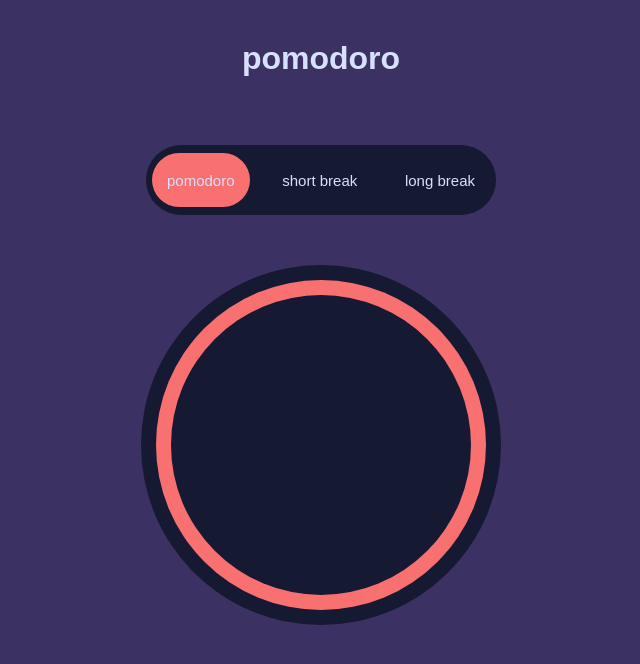
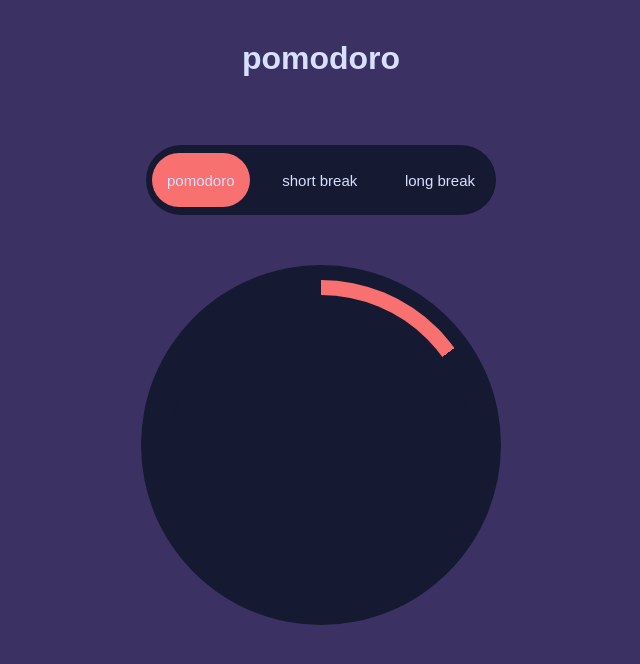
Before and after one commit to Gosia-Magdzik/pomodoro, a React (Create React App) app: page / in a window 1280 px wide. Shown: the top 664 px of the page, without its empty margins (319-959 px from the left). Built offline with nearby package versions, Linux system fonts and the light colour scheme.

Commit message:
new 'clock' component  created progress st added

```diff
--- a/src/components/Timer/ProgressCircle/index.js
+++ b/src/components/Timer/ProgressCircle/index.js
@@ -1,8 +1,11 @@
+import { useState } from "react";
 import { OuterCircle, InnerCircle } from "./styled";
 
 export const ProgressCircle = () => {
+    const [progress, setProgress] = useState(15);
+
     return(
-        <OuterCircle>
+        <OuterCircle progress={progress}>
             <InnerCircle/>
         </OuterCircle>
     );
--- a/src/components/Timer/ProgressCircle/styled.js
+++ b/src/components/Timer/ProgressCircle/styled.js
@@ -7,6 +7,10 @@ export const OuterCircle = styled.div`
     background-color: ${({ theme }) => theme.color.Froly};
     display: grid;
     place-items: center;
+    background: conic-gradient(
+        ${({ theme }) => theme.color.Froly} ${({ progress }) => progress}%,
+        transparent ${({ progress }) => progress}%
+    );
 `;
 
 export const InnerCircle = styled.div`
```
Also changed, not shown: src/components/Timer/ProgressCircle/Clock/index.js (added), src/components/Timer/ProgressCircle/Clock/styled.js (added).
